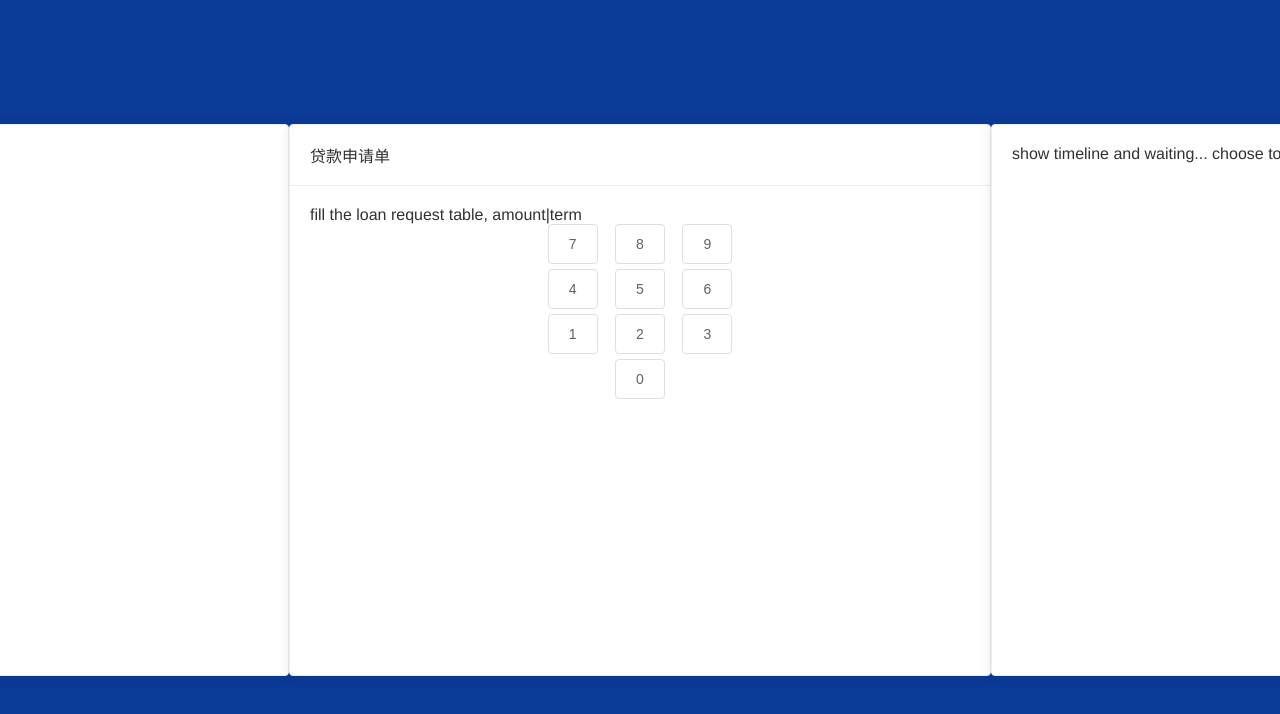
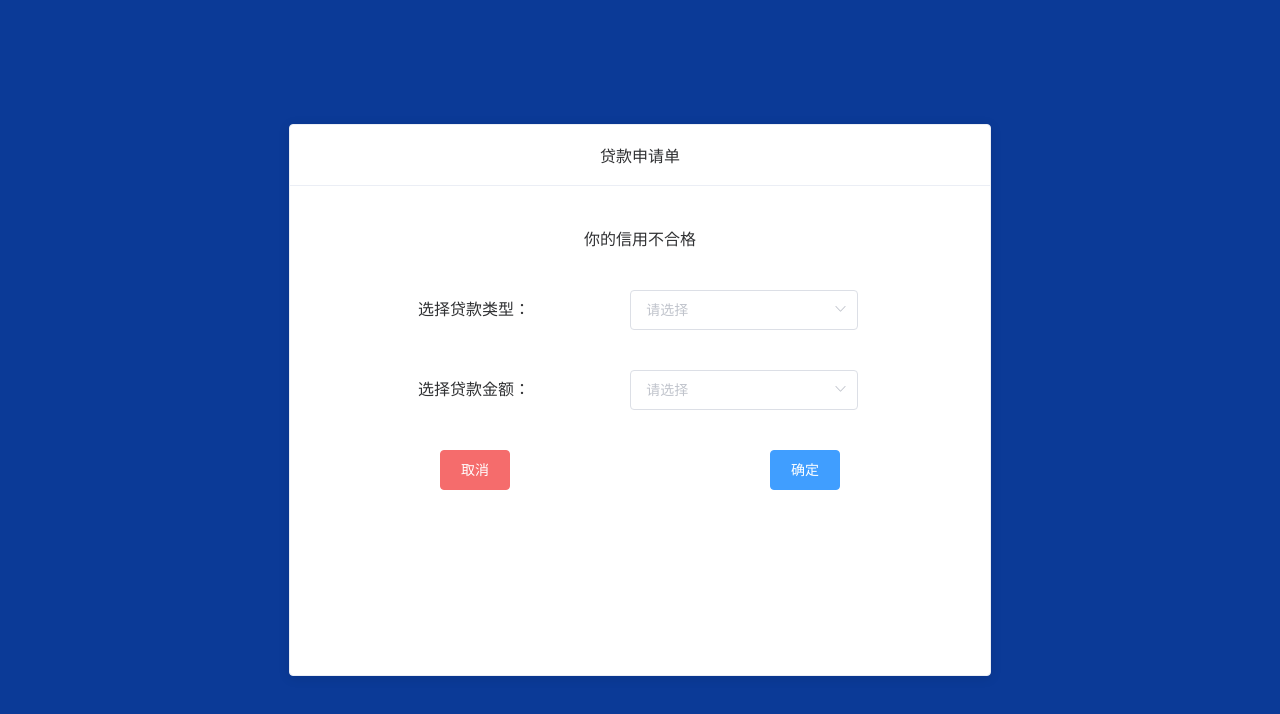
Before and after one commit to bingoyao/ATM-Vue, a Vue app: page /#/transaction/loan in a window 1280 px wide. Shown: the top 714 px of the page. Built offline with nearby package versions, Linux system fonts and the light colour scheme.

Commit message:
实现了贷款功能

```diff
--- a/src/views/customer/transaction/Loan.vue
+++ b/src/views/customer/transaction/Loan.vue
@@ -2,42 +2,163 @@
   <el-container
     style="width:100%;height:100%;display:flex;justify-content:center;align-items:center;"
   >
-    <el-card style="max-width:80%;min-width:700px;height:550px;">
-      your current loan
+    <el-card v-if="hasLoan" style="max-width:80%;min-width:700px;height:550px;">
+
     </el-card>
-    <el-card style="max-width:80%;min-width:700px;height:550px;">
+    <el-card
+      v-else-if="step===0"
+      style="max-width:80%;min-width:700px;height:550px;text-align:center;"
+    >
       <div slot="header">贷款申请单</div>
-      fill the loan request table, amount|term
+      <div style="padding:20px;">你的信用{{ creditsDescript }}</div>
+      <div style="padding:20px;">
+        <el-row :gutter="5">
+          <el-col :span="8">
+            <div style="width:200px;text-align:right;line-height:40px;">选择贷款类型：</div>
+          </el-col>
+          <el-col :span="16">
+            <el-select v-model="loanType" placeholder="请选择">
+              <el-option
+                v-for="item in loanTypeOptions"
+                :key="item.value"
+                :label="item.label"
+                :value="item.value"
+              ></el-option>
+            </el-select>
+          </el-col>
+        </el-row>
+      </div>
+      <div style="padding:20px;">
+        <el-row :gutter="5">
+          <el-col :span="8">
+            <div style="width:200px;text-align:right;line-height:40px;">选择贷款金额：</div>
+          </el-col>
+          <el-col :span="16">
+            <el-select v-model="loanAmount" placeholder="请选择">
+              <el-option
+                v-for="item in loanAmountOptions"
+                :key="item.value"
+                :label="item.label"
+                :value="item.value"
+              ></el-option>
+            </el-select>
+          </el-col>
+        </el-row>
+      </div>
+      <div
+        style="width:400px;margin:0 auto;display:flex;justify-content:space-between;margin-top:20px;"
+      >
+        <el-button @click.native="goBack" type="danger">取消</el-button>
 
-      <keyboard></keyboard>
+        <el-button @click.native="performTransaction" type="primary">确定</el-button>
+      </div>
     </el-card>
-    <el-card style="max-width:80%;min-width:700px;height:550px;">
-      show timeline and waiting...
-      choose to go back
+    <el-card v-else-if="step===1" style="max-width:80%;min-width:700px;height:550px;">
+      <div slot="header" style="text-align:center;">交易成功</div>
+      <receipt :receiptInfo="receipt"></receipt>
+      <div style="display:flex;padding:20px;justify-content:space-between;">
+        <el-button type="primary" @click.native="goBack">返回</el-button>
+        <el-button type="danger" @click.native="ejectCard">退卡</el-button>
+      </div>
     </el-card>
   </el-container>
 </template>
 <script>
-import Keyboard from '@/components/Keyboard'
+import Receipt from "@/components/Receipt";
 
 export default {
-
-  data(){
+  data() {
     return {
-
+      hasLoan: false,
+      step: 0,
+      loanType: "",
+      loanAmount: "",
+      amount: "",
+      receipt: [],
+      loanTypeOptions: [
+        {
+          value: "SHORT TERM LOAN-12",
+          label: "短期贷款-12个月"
+        },{
+          value: "SHORT TERM LOAN-6",
+          label: "短期贷款-6个月"
+        }
+      ],
+      loanAmountOptions: [
+        {
+          value: "2000",
+          label: "2,000"
+        },
+        {
+          value: "5000",
+          label: "5,000"
+        },
+        {
+          value: "10000",
+          label: "10,000"
+        },
+        {
+          value: "20000",
+          label: "20,000"
+        }
+      ]
+    };
+  },
+  computed: {
+    creditsDescript() {
+      let c = this.$store.state.account.credits;
+      if (c >= 90) {
+        return "优秀";
+      } else if (c >= 80) {
+        return "良好";
+      } else if (c >= 65) {
+        return "一般";
+      } else {
+        return "不合格";
+      }
     }
   },
-  components:{
-    Keyboard
+  components: {
+    Receipt
   },
-  methods:{
-
+  methods: {
+    goBack() {
+      this.$router.replace({ name: "transaction-select" });
+    },
+    performTransaction() {
+      this.receipt = [];
+      let now = new Date();
+      let accountNumber = new String(this.$store.state.account.number);
+      let timeStr = `${now.getFullYear()}-${now.getMonth() +
+        1}-${now.getDate()} ${now.getHours()}:${now.getMinutes()}:${now.getSeconds()}`;
+      let receiptItems = {
+        "Data and Time": timeStr,
+        "Account No":
+          accountNumber.slice(0, 10) + "******" + accountNumber.slice(16),
+        Terminal: "90908",
+        "Trans Type": new String(this.loanType),
+        Amount: "$" + new String(this.amount),
+        Fee: 0,
+        "Serial No.": "05447"
+      };
+      for (let receiptItemName in receiptItems) {
+        if (receiptItems.hasOwnProperty(receiptItemName)) {
+          this.receipt.push({
+            name: receiptItemName,
+            value: receiptItems[receiptItemName]
+          });
+        }
+      }
+      this.step = 1;
+    },
+    ejectCard(){
+      this.$store.dispatch('ejectCard');
+      this.$message.info("退出成功");
+      this.$router.replace({ name: "idle" });
+    }
   },
-  created(){
-
-  }
-}
+  created() {}
+};
 </script>
 <style scoped>
-
 </style>
```
Also changed, not shown: src/plugins/element.js (+5 -3 lines).
